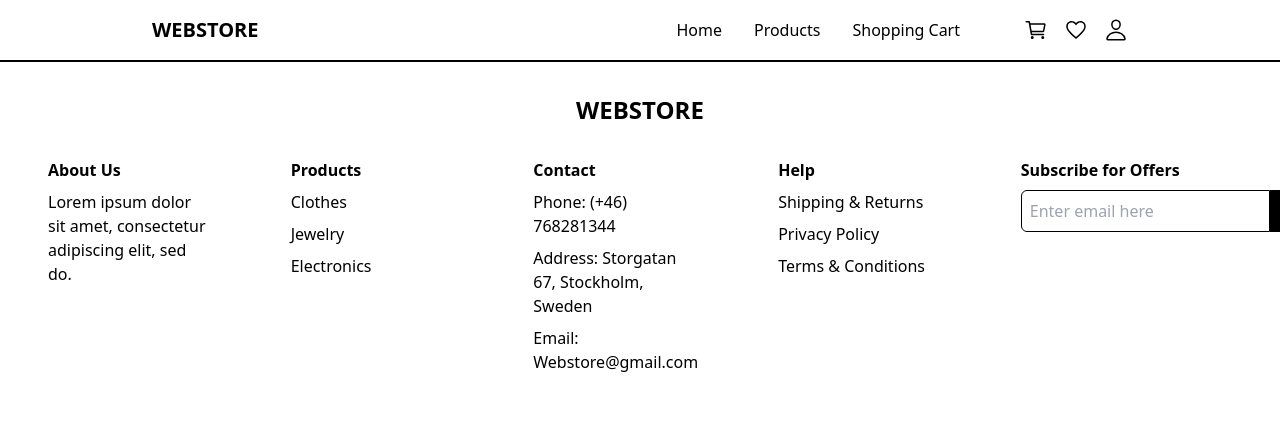
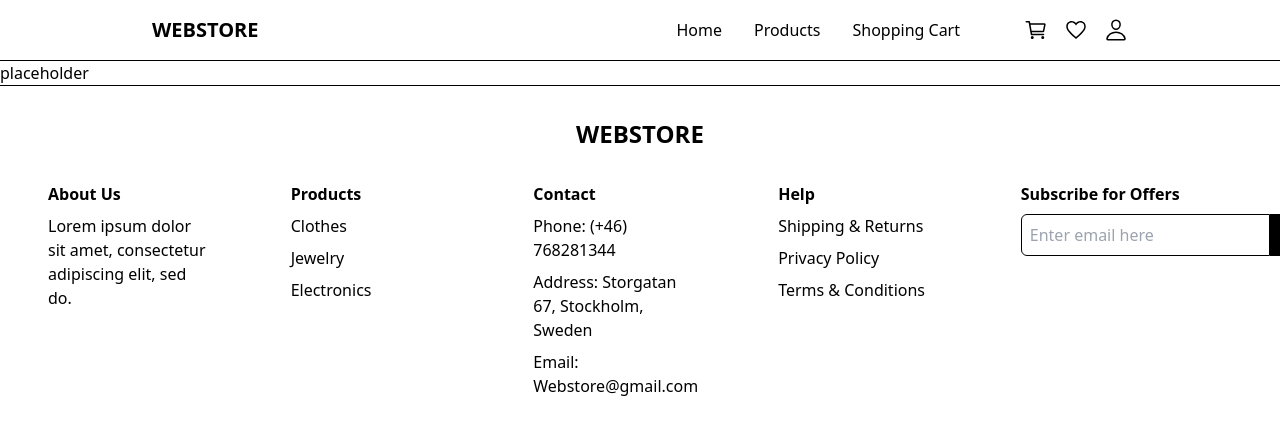
Before and after one commit to arman-mani/clojel-webstore, a React (Vite) app: page /cart in a window 1280 px wide. Shown: the top 434 px of the page. Built offline with nearby package versions, Linux system fonts and the light colour scheme.

Commit message:
placeholder

```diff
--- a/src/pages/Cart.jsx
+++ b/src/pages/Cart.jsx
@@ -1,11 +1,11 @@
-import React from 'react'
+import React from "react";
 
 const Cart = () => {
   return (
     <div>
+      <h1>placeholder</h1>
+    </div>
+  );
+};
 
-    </div>
-  )
-}
-
-export default Cart
+export default Cart;
```
